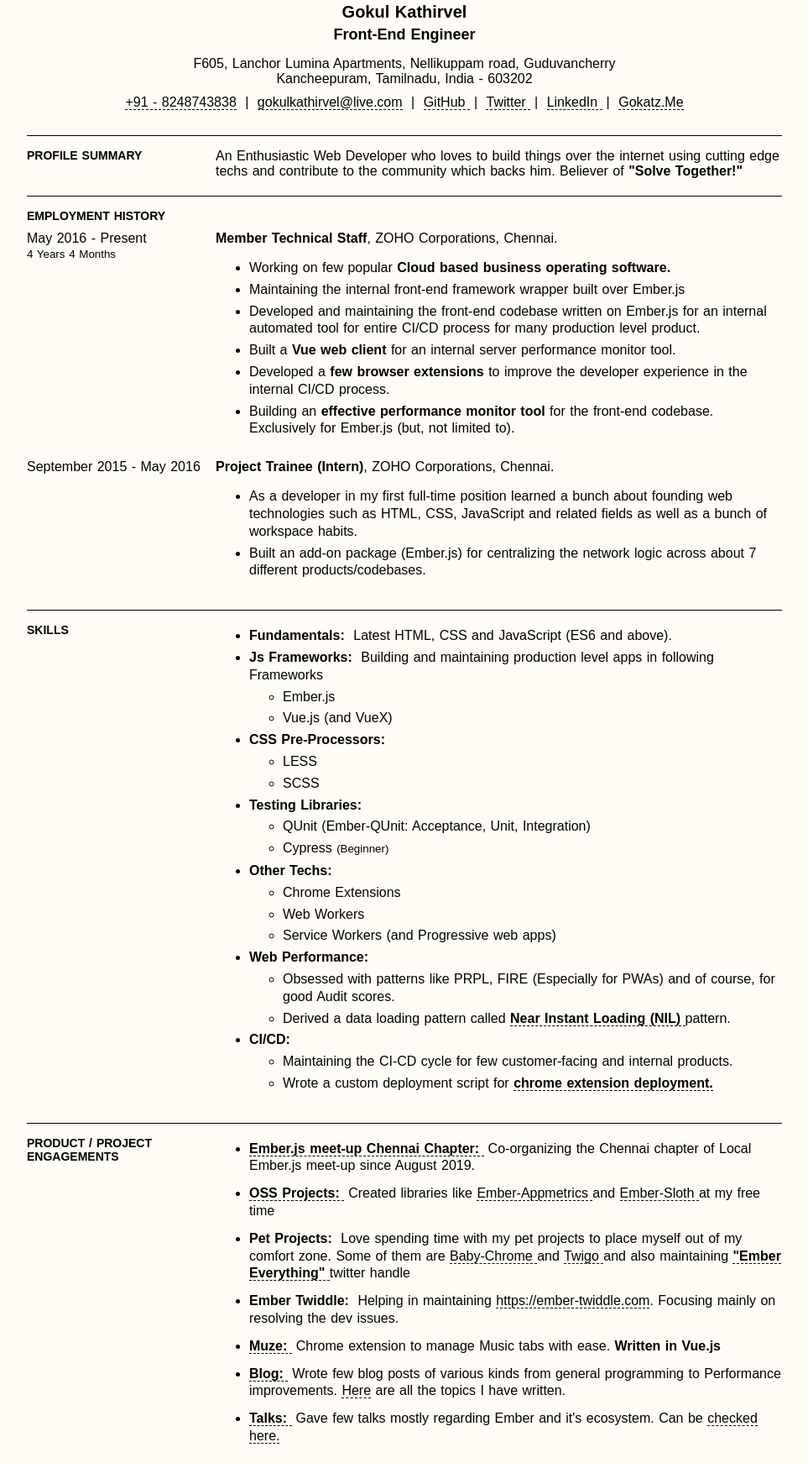
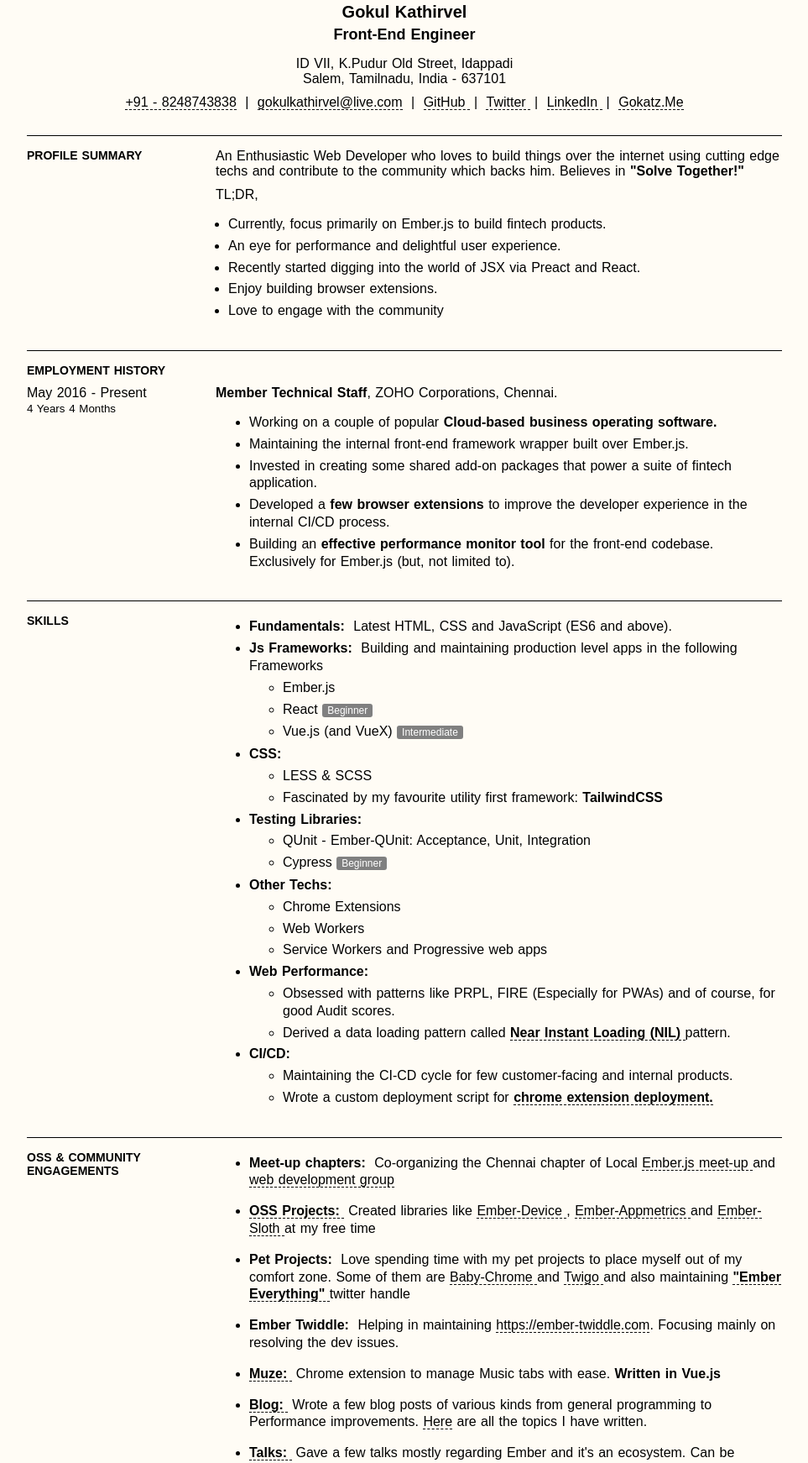
Before and after one commit to gokatz/web-resume, a website built with Parcel: page index.html in a window 1280 px wide. Shown: the part 27-1769 px from the top of the page at 84% size, without its empty margins (158-1121 px from the left). Built offline with nearby package versions, Linux system fonts and the light colour scheme; a web font is replaced by a local one.

Commit message:
update resume

```diff
--- a/index.html
+++ b/index.html
@@ -21,9 +21,9 @@
         <div class="role">Front-End Engineer</div>
 
         <div>
-          F605, Lanchor Lumina Apartments, Nellikuppam road, Guduvancherry
+          ID VII, K.Pudur Old Street, Idappadi
         </div>
-        <div>Kancheepuram, Tamilnadu, India - 603202</div>
+        <div>Salem, Tamilnadu, India - 637101</div>
 
         <div class="contact">
           <a href="tel:+918248743838">+91 - 8248743838</a> |
@@ -69,7 +69,30 @@
         <div class="right-pane">
           An Enthusiastic Web Developer who loves to build things over the
           internet using cutting edge techs and contribute to the community
-          which backs him. Believer of <b>"Solve Together!"</b>
+          which backs him. Believes in <b>"Solve Together!"</b>
+
+          <div class="tldr">
+            TL;DR,
+            <ul>
+              <li>
+                Currently, focus primarily on Ember.js to build fintech
+                products.
+              </li>
+              <li>
+                An eye for performance and delightful user experience.
+              </li>
+              <li>
+                Recently started digging into the world of JSX via Preact and
+                React.
+              </li>
+              <li>
+                Enjoy building browser extensions.
+              </li>
+              <li>
+                Love to engage with the community
+              </li>
+            </ul>
+          </div>
         </div>
       </div>
 
@@ -78,7 +101,7 @@
 
         <div class="left-pane">
           May 2016 - Present
-          <div><small id="experience-field">3 years 9 months</small></div>
+          <div><small id="experience-field">4 Years 4 Months</small></div>
         </div>
         <div class="right-pane">
           <div>
@@ -87,22 +110,26 @@
           </div>
           <ul>
             <li>
-              Working on few popular
-              <b>Cloud based business operating software.</b>
+              Working on a couple of popular
+              <b>Cloud-based business operating software.</b>
             </li>
             <li>
               Maintaining the internal front-end framework wrapper built over
-              Ember.js
+              Ember.js.
             </li>
             <li>
+              Invested in creating some shared add-on packages that power a
+              suite of fintech application.
+            </li>
+            <!-- <li>
               Developed and maintaining the front-end codebase written on
               Ember.js for an internal automated tool for entire CI/CD process
               for many production level product.
-            </li>
-            <li>
+            </li> -->
+            <!-- <li>
               Built a <b>Vue web client</b> for an internal server performance
               monitor tool.
-            </li>
+            </li> -->
             <li>
               Developed a <b>few browser extensions</b> to improve the developer
               experience in the internal CI/CD process.
@@ -111,27 +138,6 @@
               Building an <b>effective performance monitor tool</b> for the
               front-end codebase. Exclusively for Ember.js (but, not limited
               to).
-            </li>
-          </ul>
-        </div>
-
-        <div class="left-pane">
-          September 2015 - May 2016
-        </div>
-        <div class="right-pane">
-          <div>
-            <b class="emp">Project Trainee (Intern)</b>, ZOHO Corporations,
-            Chennai.
-          </div>
-          <ul>
-            <li>
-              As a developer in my first full-time position learned a bunch
-              about founding web technologies such as HTML, CSS, JavaScript and
-              related fields as well as a bunch of workspace habits.
-            </li>
-            <li>
-              Built an add-on package (Ember.js) for centralizing the network
-              logic across about 7 different products/codebases.
             </li>
           </ul>
         </div>
@@ -149,24 +155,37 @@
             </li>
             <li>
               <span class="topic-title"> Js Frameworks: </span> Building and
-              maintaining production level apps in following Frameworks
+              maintaining production level apps in the following Frameworks
               <ul>
                 <li>Ember.js</li>
-                <li>Vue.js (and VueX)</li>
+                <li>
+                  React <small class="proficiency beginner">Beginner</small>
+                </li>
+                <li>
+                  Vue.js (and VueX)
+                  <small class="proficiency intermediate">Intermediate</small>
+                </li>
               </ul>
             </li>
             <li>
-              <span class="topic-title"> CSS Pre-Processors: </span>
+              <span class="topic-title">
+                CSS:
+              </span>
               <ul>
-                <li>LESS</li>
-                <li>SCSS</li>
+                <li>LESS & SCSS</li>
+                <li>
+                  Fascinated by my favourite utility first framework:
+                  <b>TailwindCSS</b>
+                </li>
               </ul>
             </li>
             <li>
               <span class="topic-title"> Testing Libraries: </span>
               <ul>
-                <li>QUnit (Ember-QUnit: Acceptance, Unit, Integration)</li>
-                <li>Cypress <small>(Beginner)</small></li>
+                <li>QUnit - Ember-QUnit: Acceptance, Unit, Integration</li>
+                <li>
+                  Cypress <small class="proficiency beginner">Beginner</small>
+                </li>
               </ul>
             </li>
             <li>
@@ -174,7 +193,7 @@
               <ul>
                 <li>Chrome Extensions</li>
                 <li>Web Workers</li>
-                <li>Service Workers (and Progressive web apps)</li>
+                <li>Service Workers and Progressive web apps</li>
               </ul>
             </li>
             <li>
@@ -225,22 +244,30 @@
 
       <div class="projects section-header clearfix">
         <div class="left-pane main-header">
-          Product / Project Engagements
+          OSS & Community Engagements
         </div>
         <div class="right-pane">
           <ul>
             <li>
               <span class="topic-title">
-                <a
-                  href="https://chennaiemberjs.in/"
-                  target="_blank"
-                  rel="noopener noreferrer"
-                >
-                  Ember.js meet-up Chennai Chapter:
-                </a>
+                Meet-up chapters:
               </span>
-              Co-organizing the Chennai chapter of Local Ember.js meet-up since
-              August 2019.
+              Co-organizing the Chennai chapter of Local
+              <a
+                href="https://chennaiemberjs.in/"
+                target="_blank"
+                rel="noopener noreferrer"
+              >
+                Ember.js meet-up
+              </a>
+              and
+              <a
+                href="https://chennai-web-group.netlify.app/"
+                target="_blank"
+                rel="noopener noreferrer"
+              >
+                web development group
+              </a>
             </li>
             <li>
               <span class="topic-title">
@@ -253,6 +280,13 @@
                 </a>
               </span>
               Created libraries like
+              <a
+                href="https://github.com/gokatz/ember-device"
+                target="_blank"
+                rel="noopener noreferrer"
+              >
+                Ember-Device </a
+              >,
               <a
                 href="https://github.com/gokatz/ember-appmetrics"
                 target="_blank"
@@ -338,8 +372,8 @@
                   Blog:
                 </a>
               </span>
-              Wrote few blog posts of various kinds from general programming to
-              Performance improvements.
+              Wrote a few blog posts of various kinds from general programming
+              to Performance improvements.
               <a
                 href="https://gokatz.me"
                 target="_blank"
@@ -359,7 +393,8 @@
                   Talks:
                 </a>
               </span>
-              Gave few talks mostly regarding Ember and it's ecosystem. Can be
+              Gave a few talks mostly regarding Ember and it's an ecosystem. Can
+              be
               <a
                 href="https://gokatz.me/talks"
                 target="_blank"
@@ -395,7 +430,7 @@
   </body>
 
   <script>
-    window.addEventListener("DOMContentLoaded", event => {
+    window.addEventListener("DOMContentLoaded", (event) => {
       try {
         let joiningDate = new Date(2016, 4, 1); // 1st May 2016
         let today = new Date();
--- a/style.scss
+++ b/style.scss
@@ -113,6 +113,29 @@
   text-align: center;
 }
 
+.proficiency {
+  color: #fff;
+  border-radius: 3px;
+  padding: 1px 6px;
+  background-color: gray;
+  font-size: 12px;
+
+  // &.beginner {
+  //   background-color: rgb(248, 110, 110);
+  // }
+  // &.intermediate {
+  //   background-color: brown
+  // }
+}
+
+.tldr {
+  margin-top: 10px;
+
+  ul {
+    padding-left: 15px;
+  }
+}
+
 @media screen
 {
   .only-print {
@@ -152,6 +175,6 @@
 
 .projects {
   li {
-    margin-bottom: 12px;
+    margin-bottom: 16px;
   }
 }
```
